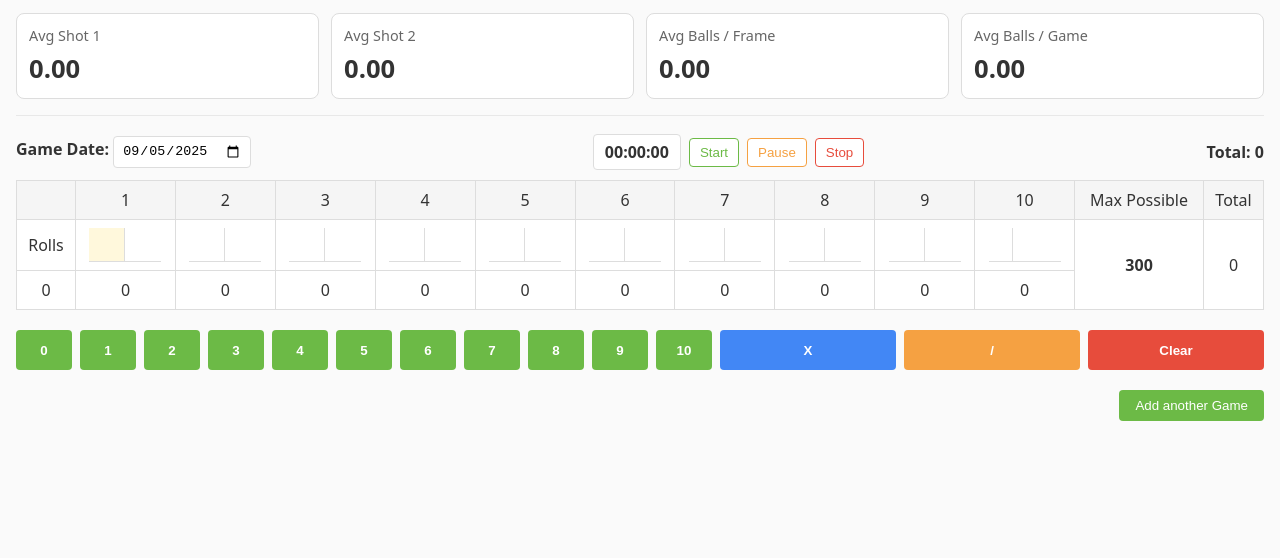
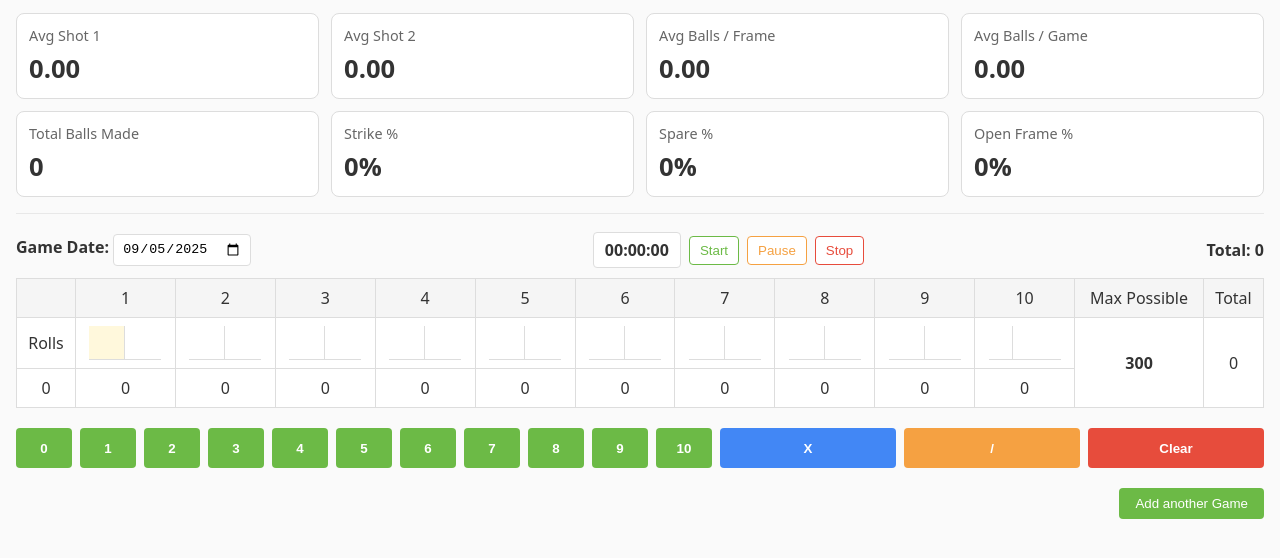
Before and after one commit to NDrew29/Bowlliards, a plain HTML site: page index.html in a window 1280 px wide. Shown: the part 58-616 px from the top of the page. Drawn offline with Linux system fonts and the light colour scheme.

Commit message:
Update index.html

```diff
--- a/index.html
+++ b/index.html
@@ -16,19 +16,35 @@
     <section id="stats" class="stats-cards" aria-label="Overall statistics">
       <div class="card">
         <div class="label">Avg Shot 1</div>
-        <div id="stat-avg-r1" class="value">0.0</div>
+        <div id="stat-avg-r1" class="value">0.00</div>
       </div>
       <div class="card">
         <div class="label">Avg Shot 2</div>
-        <div id="stat-avg-r2" class="value">0.0</div>
+        <div id="stat-avg-r2" class="value">0.00</div>
       </div>
       <div class="card">
         <div class="label">Avg Balls / Frame</div>
-        <div id="stat-avg-frame" class="value">0.0</div>
+        <div id="stat-avg-frame" class="value">0.00</div>
       </div>
       <div class="card">
         <div class="label">Avg Balls / Game</div>
-        <div id="stat-avg-game" class="value">0.0</div>
+        <div id="stat-avg-game" class="value">0.00</div>
+      </div>
+      <div class="card">
+        <div class="label">Total Balls Made</div>
+        <div id="stat-total-balls" class="value">0</div>
+      </div>
+      <div class="card">
+        <div class="label">Strike %</div>
+        <div id="stat-strike-pct" class="value">0%</div>
+      </div>
+      <div class="card">
+        <div class="label">Spare %</div>
+        <div id="stat-spare-pct" class="value">0%</div>
+      </div>
+      <div class="card">
+        <div class="label">Open Frame %</div>
+        <div id="stat-open-pct" class="value">0%</div>
       </div>
     </section>
 
```
